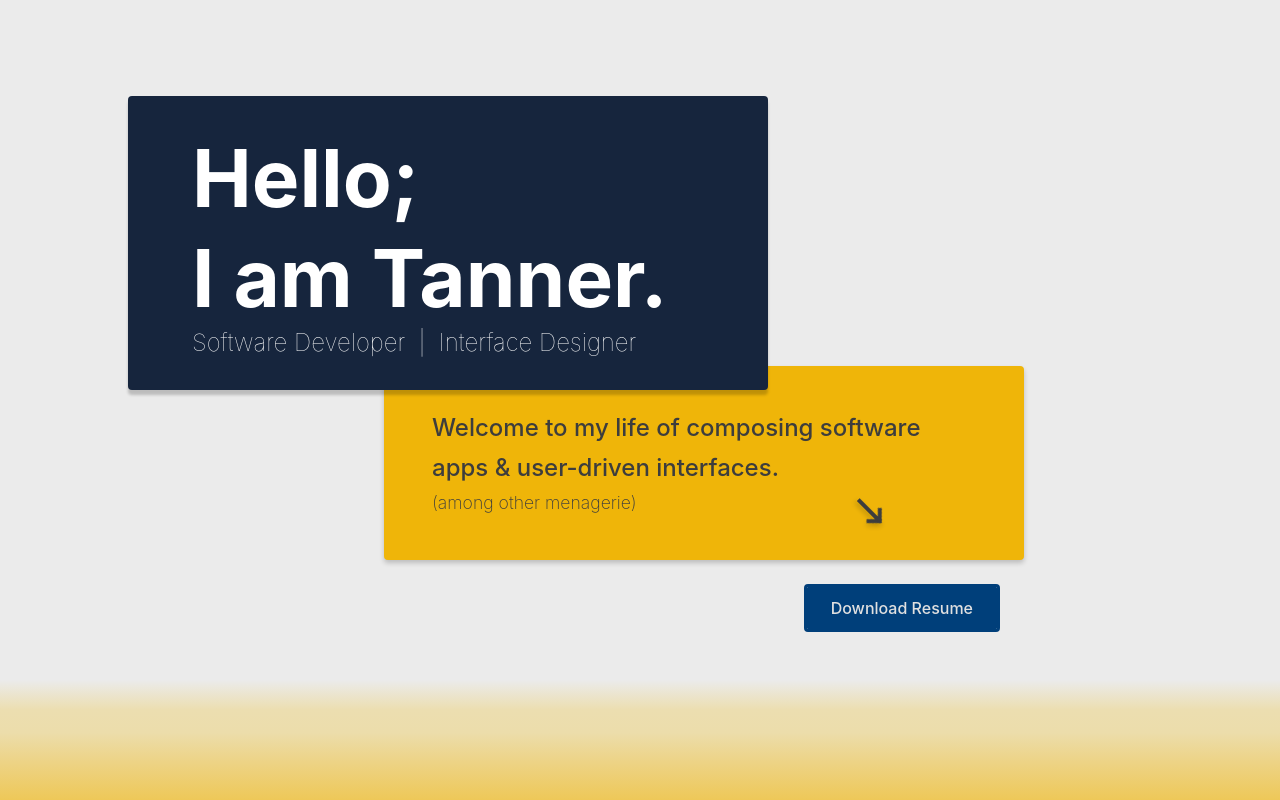
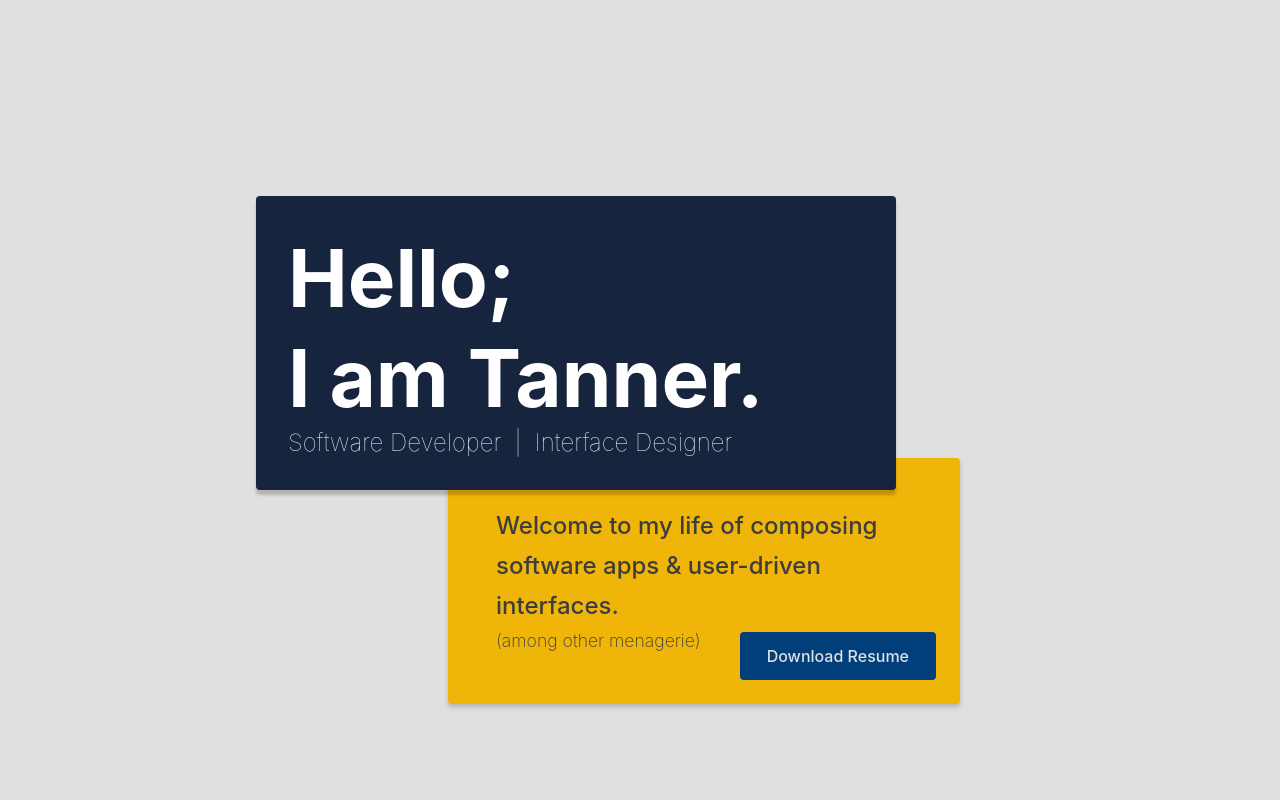
Before and after one commit to torourke14/portfolio-site, a React (Create React App) app in the folder tanners_website/: page / in a window 1280 px wide. Shown: the top 800 px of the page. Built offline with nearby package versions, Linux system fonts and the light colour scheme.

Commit message:
added animate.css, ROUTING, and icon pkg

```diff
--- a/tanners_website/package.json
+++ b/tanners_website/package.json
@@ -10,9 +10,12 @@
     "@testing-library/jest-dom": "^4.2.4",
     "@testing-library/react": "^9.5.0",
     "@testing-library/user-event": "^7.2.1",
+    "animate.css": "^4.1.0",
     "react": "^16.13.1",
     "react-dom": "^16.13.1",
+    "react-router-dom": "^5.2.0",
     "react-scripts": "3.4.1",
+    "react-scroll-to-component": "^1.0.2",
     "react-tabs": "^3.1.1"
   },
   "scripts": {
--- a/tanners_website/src/App.css
+++ b/tanners_website/src/App.css
@@ -28,8 +28,10 @@
     font-size: 16px;
     width: 100%;
     height: 100%;
-  font-family: 'Lucida Sans', 'Lucida Sans Regular', 'Lucida Grande', 'Lucida Sans Unicode', Geneva, Verdana, sans-serif;
-  background-color: #d6d6d6;
+    font-family: 'Lucida Sans', 'Lucida Sans Regular', 'Lucida Grande', 'Lucida Sans Unicode',
+            Geneva, Verdana, sans-serif;
+    /*background-color: #d6d6d6;*/
+    scroll-behavior: smooth;
 }
 
     /* Tablet menu */
--- a/tanners_website/src/App.js
+++ b/tanners_website/src/App.js
@@ -1,10 +1,14 @@
 // Modules
-import React from 'react';
+import React, { Fragment } from 'react';
 import './App.css';
+
+import { BrowserRouter as Router, Switch, Route, Link } from "react-router-dom";
+
 
 // Pages
 import Intro from './pages/Intro';
 import AboutMe from './pages/AboutMe';
+
 import MyWorks from './pages/MyWorks';
 import Skills from './pages/Skills';
 // Components
@@ -14,30 +18,21 @@ import FloatingFooter from './components/FloatingFooter';
 /*
 *
 ========== Task List =============
---- cardify AboutMe
-    DONE -- side padding
-    -- add about me content design
----page routing
+--add extra stylesheets to <head>
+
+-- add about me content, content design
+---portfolio entry design + content
+---Intro content
 
 ---add home icons
----home content
-
----portfolio entry design
----add details to project entries
-
----add AboutMe content
----AboutMe scroll behavior
+---authenticate <AboutMe/> with redirect
 *
 */
 
-
 class App extends React.Component {
-      render() {
+    render() {
         return (
-            <div>
-                <Master />
-            </div>
-
+            <div><Master/></div>
         );
     }
 }
@@ -51,9 +46,13 @@ class Master extends React.Component {
             menuActive: false,
             submenuActive: false,
         }
+    }
 
-        this.closeSubMenu = this.closeSubmenu.bind(this);
-    }
+    /*componentDidMount() {
+        Router.useEffect(() => {
+            window.scrollTo(0, 0)
+          }, [])
+    }*/
 
     closeSubmenu(e) {
         const menu = document.querySelector(".menu");
@@ -80,16 +79,32 @@ class Master extends React.Component {
     *
     */
     render() {
+        // Intro renders ALWAYS
+        // FloatingFooter renders when another path exists (i.e. not "/"")
+        // About, Works, Skills render EXCLUSIVELY
+        // ConnectDrawer RENDERED on LINKto
+
         return (
-            <div>
-                <Intro />
-                <AboutMe />
-                <MyWorks />
-                <Skills />
+            <Router>
+                <Route path="/"
+                    render={() => <div>  <Intro/>  </div>}
+                />
+                <Route path='/:subpath'
+                    render={() =>   <Fragment>  <FloatingFooter/><ConnectDrawer/>  </Fragment>}
+                />
 
-                <ConnectDrawer />
-                <FloatingFooter />
-            </div>
+                <Switch>
+                    <Route path="/about"
+                        render={() => <div>  <AboutMe/>  </div>}
+                    />
+                    <Route path="/works"
+                        render={() => <div>  <MyWorks/>  </div>}
+                    />
+                    <Route path="/experience"
+                        render={() => <div>  <Skills/>  </div>}
+                    />
+                </Switch>
+            </Router>
         );
     }
 }
--- a/tanners_website/src/pages/AboutMe.js
+++ b/tanners_website/src/pages/AboutMe.js
@@ -10,7 +10,7 @@ class AboutMe extends React.Component {
 
         render() {
                 return (
-                <div id='AboutMaster'>
+                <div id='About' className="panel__AboutMe">
 
                         <div id='AboutIntro'>
                                 <div id="banner">
--- a/tanners_website/src/pages/Intro.css
+++ b/tanners_website/src/pages/Intro.css
@@ -1,118 +1,145 @@
-.IntroMaster > div:not(:first-child) { /* all card section (except intro) */
-    padding: 0;
-    margin: 0;
-}
+@import "~animate.css/animate.css";
 
 
-/* Common text styling */
-.IntroMaster h6 { font-size: 1.1em; }
-.IntroMaster h4 { font-size: 1.5em; }
-.IntroMaster h2 { font-size: 2em; }
-.IntroMaster h1 { font-size: 5em; }
-/* end ----- */
+/* Global styling */
+#Intro h6 { font-size: 1.1em; }
+#Intro h4 { font-size: 1.5em; }
+#Intro h2 { font-size: 2em; }
+#Intro h1 { font-size: 5em; }
 
 
 /* Hero Image Styling */
 #hero-contents {
-    position: relative;
-    background-color: #ebebeb;
+    position: relative; z-index: 0;
+    /*& NEW stack-context*/
     width: 100%;
-    height: 100%; /* for scaling */
-    min-height: 60vh;
+    height: 100%;
+    min-height: 95vh;
+    background-color: #e0e0e0;
+    background-size: cover;
+    padding: 7.5% 0;
     margin: 0;
-    padding: 7.5% 0;
 }
-    #hero-title-block {
-        position: relative;
-        z-index: 3; /*--1st*/
+
+    #arrow-container {
+        position: relative; z-index: 20;
+        /*& NEW stack-context*/
+        width: 100px;
+        height: 100px;
+        left: 25%;
+        bottom: 25%;
+        margin: 0;
+        cursor: pointer;
+        }
+        /* send down arrow */
+        .arrow-1 {
+            width: 100px;
+            height: 100px;
+            background: #006064;
+            opacity: 0.5;
+            border-radius: 50%;
+            /*position: absolute;*/
+        }
+        .arrow-2 {
+            width: 60px;
+            height: 60px;
+            background: #00BCD4;
+            border-radius: 50%;
+            position: absolute;
+            /*z-index: 1; /*--front */
+            top: 20px; /* 1/2 (100-60px)*/
+            left: 20px;
+            display: table;
+            }
+            /*arrow arms */
+            .arrow-2:before {
+                width: 52px;
+                height: 52px;
+                content: '';
+                border: 2px solid #006064;
+                border-radius: 50%;
+                position: absolute;
+                top: 2px;
+                left: 2px;
+            }
+            .arrow-2 .fa {
+                font-size: 2em;
+                display: table-cell;
+                vertical-align: middle;
+                text-align: center;
+                color: #006064;
+            }
+
+            /* Custom Animate.css */
+            .animate__animated.animate__hinge {
+                -webkit-animation-duration: 2s;
+                animation-duration: 2s;
+            }
+            .animate__zoomIn {
+                -webkit-animation-name: zoomIn;
+                animation-name: zoomIn;
+            }
+            @-webkit-keyframes zoomIn {
+                0% {
+                    opacity: 0;
+                    -webkit-transform: scale3d(.4, .4, .4);
+                            transform: scale3d(.4, .4, .4);
+                }
+                50% { opacity: 0.5; }
+                100% { opacity: 1; }
+            }
+            @keyframes zoomIn {
+                0% {
+                    opacity: 0;
+                    -webkit-transform: scale3d(.4, .4, .4);
+                            transform: scale3d(.4, .4, .4);
+                }
+                50% { opacity: 0.5; }
+                100% { opacity: 1; }
+            }
+
+
+    #hero {
+        position: relative; z-index: 10;
+        /*& NEW stack-context*/
+        left: 20%;
+        width: 50%; /*...centered*/
+        color: white;
+        }
+        #callout {
             background-color: #16253D;
+            padding: 32px 0 32px 5%;
             box-shadow: 0 5px 3px 0 rgba(0, 0, 0, .2);
             border-radius: 4px;
-        left: 10%;
-        width: 50%;
-        max-width: 960px;
-        max-height: 450px;
-        padding: 32px 0 32px 5%;
-        color: white;
+            overflow-x: visible;
             }
-        #hero-title-block h1 { line-height: 100px; }
-        #hero-title-block h4 {
+            #callout h1 { line-height: 100px; }
+            #callout h4 {
                 line-height: 30px;
                 line-break: loose;
                 font-weight: lighter;
             }
+        #description {
+            position: relative; z-index: -1;
+            /* Placed behind #title */
+            width: 80%; /*..of parent */
+            left: 30%;
+            top: -32px; /* --'#hero-title paddding-bottom' */
 
-    #hero-desc-block {
-        position: relative;
-        z-index: 2; /*--2nd*/
-        width: 50%; /* 15% on right */
-        max-width: 800px;
-        left: 30%;
-        top: -24px; /* --'#hero-title paddding-bottom' + 6px */
-
-        padding: 42px 48px; /* 24px++16px */
+            padding: 48px 48px; /* 32px++16px */
             background-color: #EFB509;
             border-radius: 4px;
             box-shadow: 0 3px 5px rgba(0, 0, 0, .2);
             color:#3d3d3d;
             font-weight: normal;
             }
-        #title-link {
-            position: absolute;
-            z-index: 2; /*NEW context --1st*/
-
-            width: 30px;
-            bottom: 30px;
-            height: 60px;
-            left: calc(75% - 15px); /* block-middle - 1/2*'arrow-width' */
-            transform: translate(-50%, 50%) rotate(45deg);
-            cursor: pointer;
-            }
-            /* send down arrow */
-            #arrow {
-                position: absolute;
-                width: 100%;
-                height: 4px; /* arrow "width" */
-                background-color: #3d3d3d;
-                box-shadow: 0 3px 5px rgba(0, 0, 0, .2);
-                animation: updown 1s ease-in-out infinite;
-
-                }
-                @keyframes updown {
-                    0%, 100% { transform: translate(0, 0); }
-                    50% { transform: translate(6px, 0); }
-                }
-                #arrow::after, #arrow::before {
-                    content: '';
-                    position: absolute;
-                    width: 50%;
-                    height: 4px;
-                    right: -4px; /* --#arrow height */
-                    background-color: #3d3d3d;
-                }
-                #arrow::after {
-                    top: -4px;
-                    transform: rotate(45deg);
-                    cursor: pointer;
-                }
-                #arrow::before {
-                    top: 4px;
-                    box-shadow: 0 3px 5px rgba(0, 0, 0, .2);
-                    transform: rotate(-45deg);
-                    cursor: pointer;
-                }
-
-        #hero-desc-block h4 {
-            position: relative;
-            z-index: 0; /*--3rd */
+            #description h4 {
                 display: block;
                 width: 100%;
                 line-height: 40px;
                 font-weight: 500;
             }
-        #hero-desc-block h6 {
-            position: relative;
-            z-index: 0; /*--3rd */
+            #description h6 {
                 display: block;
                 font-weight: 200;
                 width: 100%;
@@ -123,13 +150,12 @@
     #dl-button {
         position: absolute;
             z-index: 1; /*--2nd */
-            bottom: -72px; /*48px ++24px */
+            bottom: 24px; /*48px+24px */
             right: 24px;
         height: 48px;
         display: inline-block; /*for inner divs*/
         border: 3px solid #003F7A;
         border-radius: 4px;
-        /*font-family: 'Roboto', sans-serif;*/
         font-size: 1em;
         font-weight: 500;
         text-align: center;
@@ -161,7 +187,6 @@
         -ms-transform: scale(1.05);
         -webkit-transform: scale(1.05);
     }
-
 /* end ----- */
 
 
@@ -191,8 +216,7 @@
         .content-link {
             position: absolute;
             right: 20%;
-            /* font-size == margin-top */
-            margin-top: 32px;
+            margin-top: 32px; /* font-size == margin-top */
             font-size: 2em;
             color: #3D3D3D;
             text-align: right;
@@ -219,8 +243,9 @@
 
 /* ===== Gradient Spacers =====  */
 .transition-spacer {
-    width: 100%;
-    height: 150px;
+    width: 100%; height: 100%;
+    height: 5vh;
+    border: 1px solid black;
 }
 .transition-spacer.first {
     background-image: linear-gradient(180deg,
--- a/tanners_website/src/pages/Intro.js
+++ b/tanners_website/src/pages/Intro.js
@@ -1,12 +1,16 @@
+
 import React from 'react';
 import './Intro.css';
+import 'animate.css';
 
 //Images
+//import linkedinIcon from '../images/linkedin-icon.png';
+//import githubIcon from '../images/github-icon.png';
+//import emailIcon from '../images/mail-icon.png';
 
 //Icons
-import linkedinIcon from '../images/linkedin-icon.png';
-import githubIcon from '../images/github-icon.png';
-import emailIcon from '../images/mail-icon.png';
+import { faAngleDown } from "@fortawesome/free-solid-svg-icons";
+import { FontAwesomeIcon } from "@fortawesome/react-fontawesome";
 // Recent Work
 import DoMADLogo from '../images/projects/DoMADLogoDark.svg';
 //Files
@@ -22,20 +26,26 @@ import Resume from '../files/Resume__Tanner-ORourke.pdf';
 *
 */
 
-
 class Intro extends React.Component {
         render() {
                 return (
-                <div className="IntroMaster">
+                <div id="Intro" className="panel__Intro">
                         <div id="hero-contents">
-                                <div id="hero-title-block">
+
+                                <div id="arrow-container" className="title-block arrow-container animate__animated animate__fadeOutDown">
+                                        <div className="arrow-2">
+                                                <FontAwesomeIcon className="fa" icon={faAngleDown} ></FontAwesomeIcon>
+                                        </div>
+                                        <div className="arrow-1 animate__animated animate__hinge animate__infinite animate__zoomIn"></div>
+                                </div>
+
+                                <div id="hero" className="title-block">
+                                        <div id="callout">
                                                 <h1>Hello;<br/>I am Tanner.</h1>
                                                 <h4>Software Developer&nbsp;&nbsp;|&nbsp;&nbsp;Interface Designer</h4>
                                         </div>
-                                <div id="hero-desc-block">
-                                        <div id="title-link">
-                                                <a id="arrow" href="#TOC-container"/>
-                                        </div>
+
+                                        <div id="description" className="title-block">
                                                 <h4>Welcome to my life of composing software apps &&nbsp;user-driven interfaces.</h4>
                                                 <h6>(among other menagerie)</h6>
 
@@ -47,6 +57,7 @@ class Intro extends React.Component {
                                                                 <span className="icon fa fa-hdd-o"></span>Size: 179 kb
                                                         </div>
                                                 </a>
+                                        </div>
                                 </div>
                         </div>
 
--- a/tanners_website/src/pages/MyWorks.js
+++ b/tanners_website/src/pages/MyWorks.js
@@ -15,7 +15,7 @@ class MyWorks extends React.Component {
 
         render() {
                 return (
-                        <div id="WorksMaster">
+                        <div id="Works" className="panel__Works">
                                 <div className='works-title'>
                                         <h1>My Work.</h1>
                                 </div>
--- a/tanners_website/src/pages/Skills.js
+++ b/tanners_website/src/pages/Skills.js
@@ -4,13 +4,13 @@ import './Skills.css';
 class Skills extends React.Component {
         render() {
                 return (
-                        <div id="SkillsMaster">
+                        <div id="Skills" className="panel__Skills">
                                 <div className='col-1'>
                                         <div id="skills-title">
                                                 <p>My<br/><span>Skills</span></p>
                                         </div>
                                 </div>
-                                <div id="my-skills-content" className='col-2'>
+                                <div id="skills-content" className='col-2'>
                                         <div className='skills-header'>
                                                 <h2>What you Need to Know</h2>
                                                 <hr id='title-hr' className='header-hr' />
```
Also changed, not shown: tanners_website/src/pages/AboutMe.css (+5 -5 lines), tanners_website/src/pages/MyWorks.css (+9 -9 lines), tanners_website/src/pages/Skills.css (+6 -6 lines), tanners_website/src/images/homepag-filler.jpg (added), 1 other file (tests, documents, lock files or other folders). Lines whose indentation alone changed are shown as unchanged.
